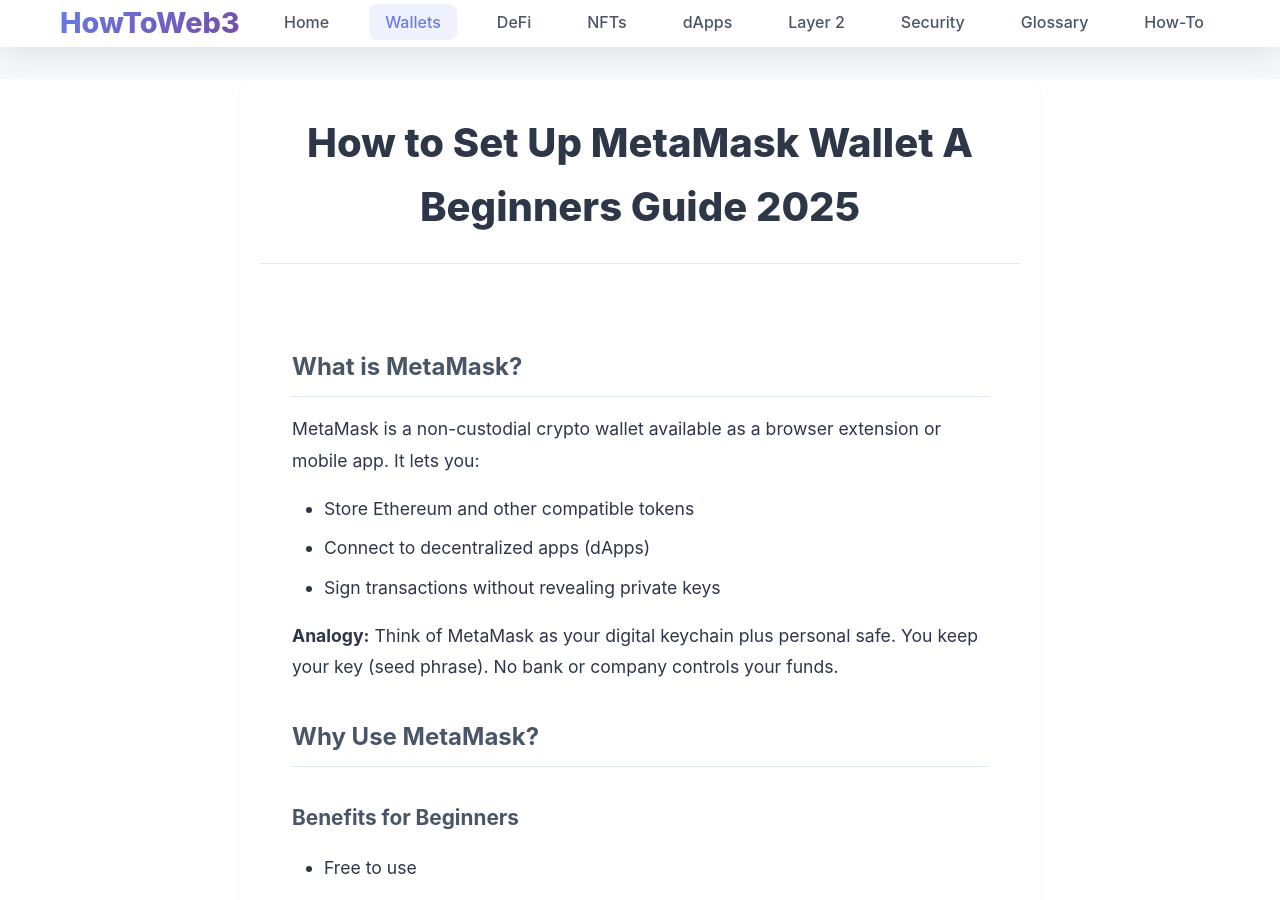
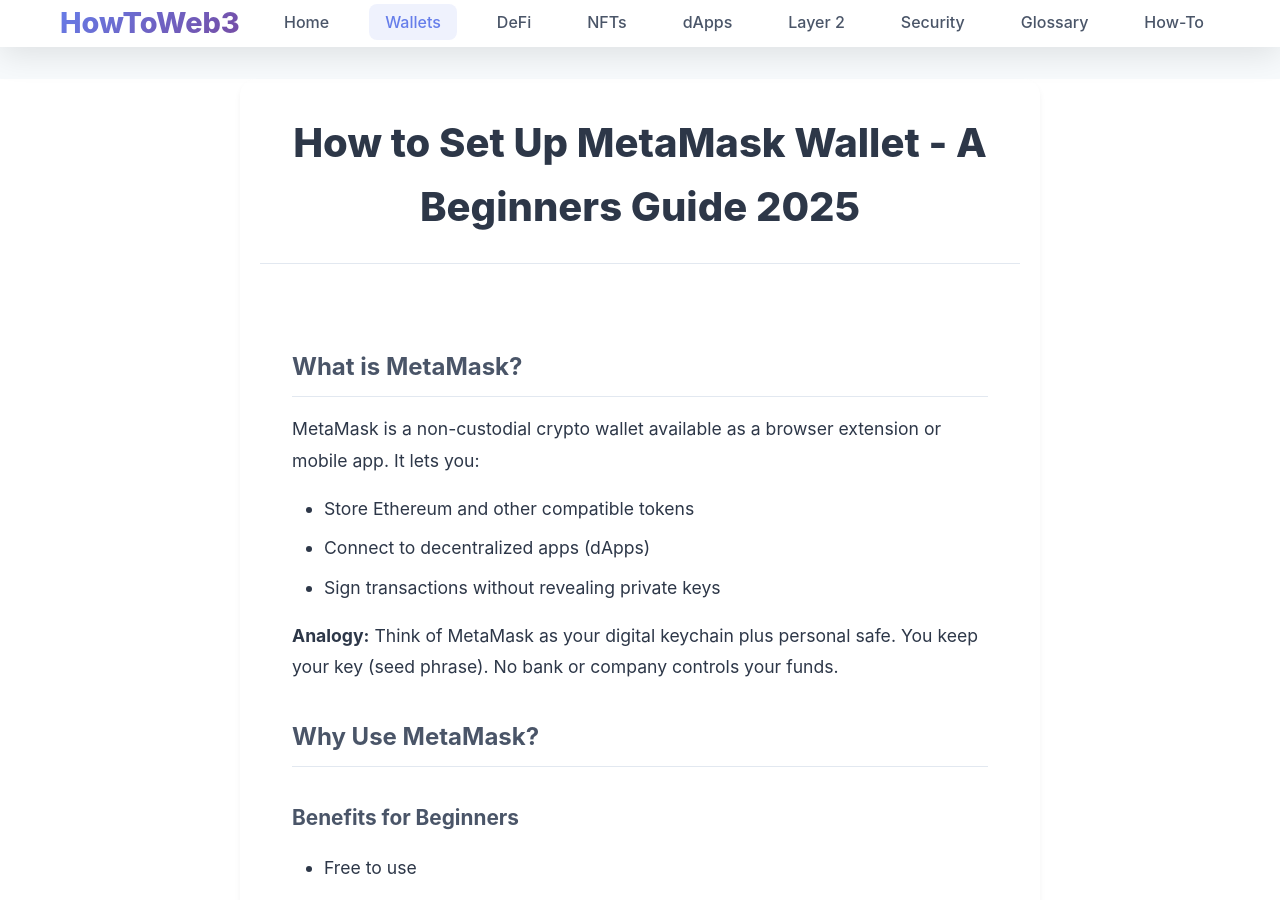
Before and after one commit to gummybearsk/howtoweb3.pro, a Jekyll site: the page built from _posts/2025-07-01-how-to-set-up-metamask-wallet-a-beginners-guide-2025.md, in a window 1280 px wide and 900 px high. Built offline with Jekyll 4.4.1, drawn with Linux system fonts in a browser that asks for light colours.

```diff
--- a/_posts/2025-07-01-how-to-set-up-metamask-wallet-a-beginners-guide-2025.md
+++ b/_posts/2025-07-01-how-to-set-up-metamask-wallet-a-beginners-guide-2025.md
@@ -1,6 +1,6 @@
 ---
 layout: post
-title: "How to Set Up MetaMask Wallet A Beginners Guide 2025"
+title: "How to Set Up MetaMask Wallet - A Beginners Guide 2025"
 categories: wallets
 tags: [metamask, ethereum, crypto-wallet, web3, defi]
 excerpt: "Learn how to set up MetaMask, the popular crypto wallet, step by step for storing Ethereum, NFTs, and connecting to dApps."
```
